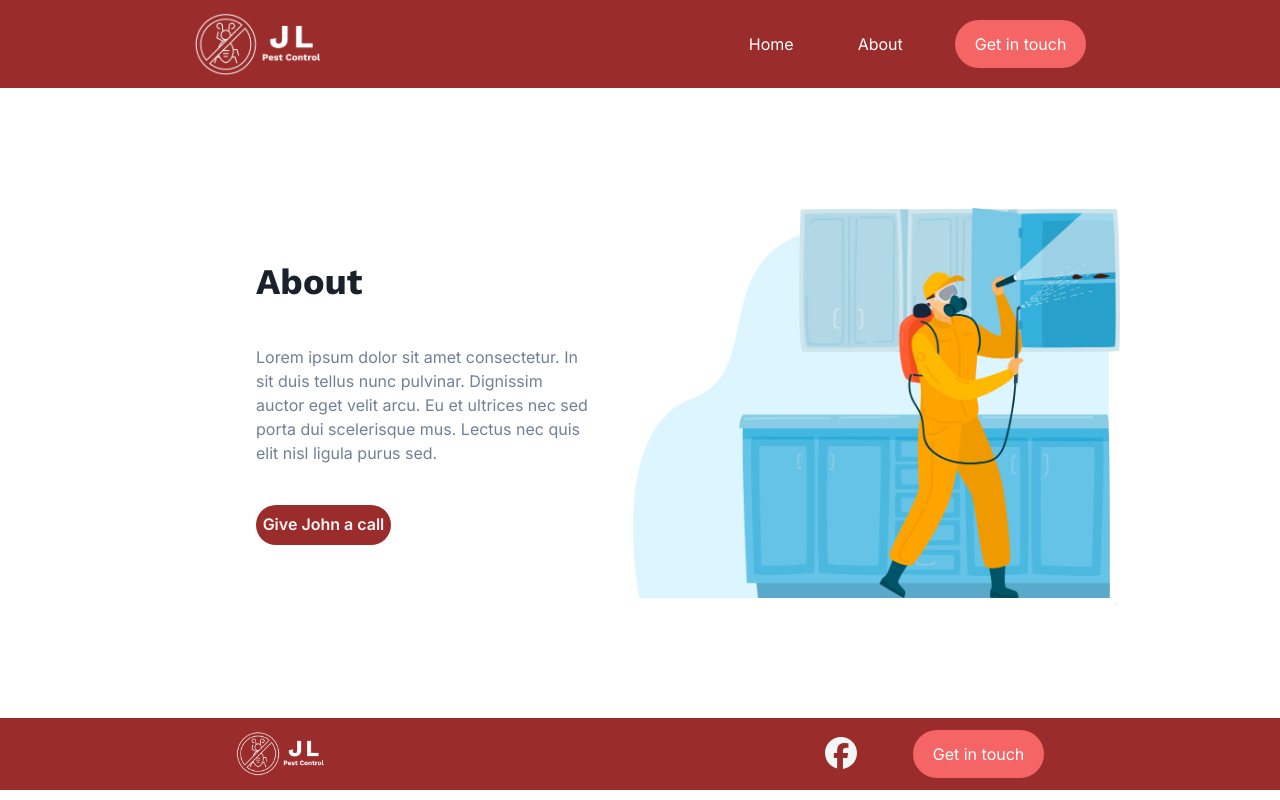
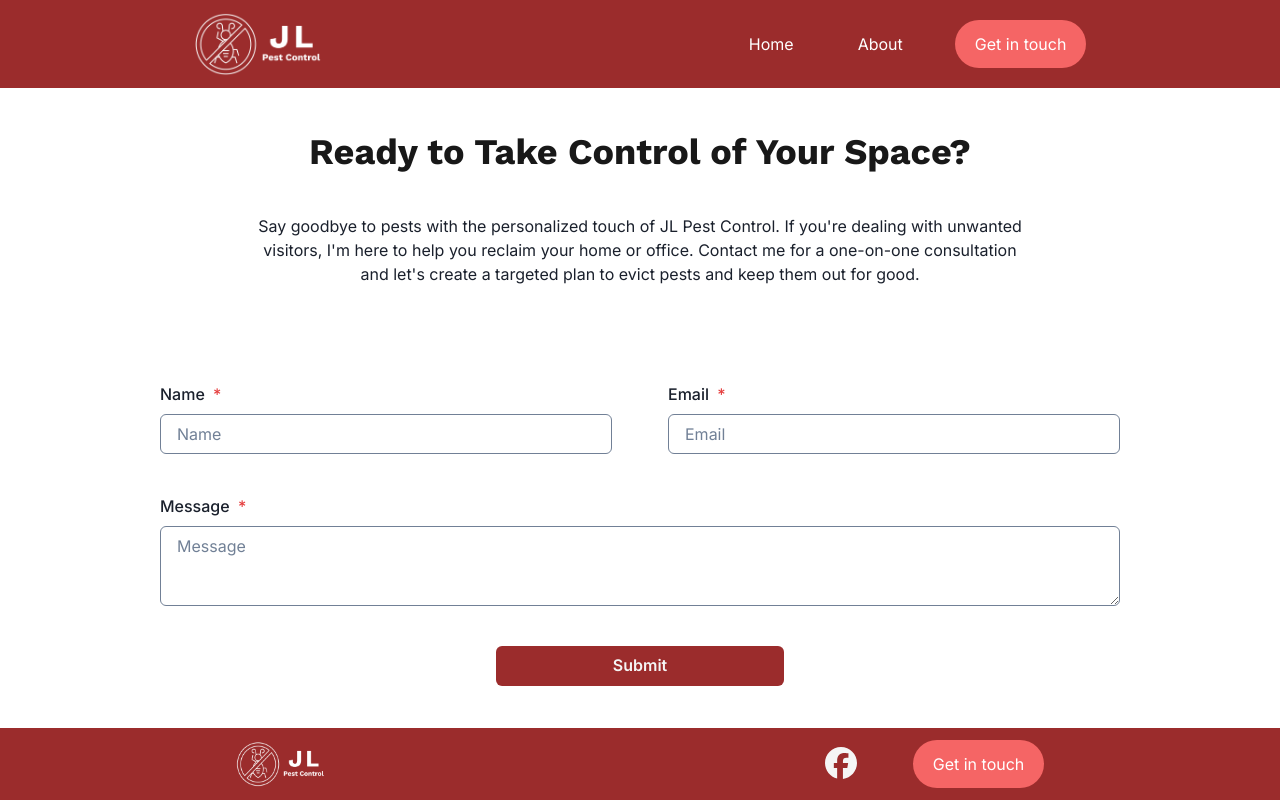
Before and after one commit to RaeesaParker/pest-control, a React (Create React App) app: page /contact in a window 1280 px wide. Built offline with nearby package versions, Linux system fonts and the light colour scheme.

Commit message:
Add contact

```diff
--- a/src/components/about/Hero.tsx
+++ b/src/components/about/Hero.tsx
@@ -23,7 +23,7 @@ export const Hero = () => {
         gap="10"
         ml={isMobile ? "0" : "24"}
       >
-        <Heading as="h1">About</Heading>
+        <Heading as="h1" color="tones.darkBlack">About</Heading>
         <Text color="tones.darkGrey">{heroStrapLineAbout} </Text>
 
         <Link
--- /dev/null
+++ b/src/components/contact/ContactForm.tsx
@@ -0,0 +1,83 @@
+import { Button, Flex, FormControl, FormLabel, Input, Textarea, useToast } from "@chakra-ui/react"
+
+export const ContactForm = () => {
+  const toast = useToast()
+
+
+  const onSubmit = (e: any) => {
+    e.preventDefault();
+
+    // Basic client-side validation
+    const form = e.target as HTMLFormElement;
+    const name = form.elements.namedItem("name") as HTMLInputElement;
+    const email = form.elements.namedItem("email") as HTMLInputElement;
+    const message = form.elements.namedItem("message") as HTMLInputElement;
+
+
+    if (!name.value || !email.value || !message.value) {
+      toast({
+        title: "Error",
+        description: "Please complete all lines of the form",
+        status: "error",
+        duration: 9000,
+        isClosable: true,
+        })
+    }else{
+      //handleSubmit(e);
+    }
+  };
+
+
+  return (
+    <Flex w="75%" justifyContent="center">
+      <form onSubmit={onSubmit} style={{width: "100%"}}>
+        <Flex gap="10" flexDirection="column" >
+          <Flex gap="14">
+            <FormControl isRequired>
+              <FormLabel> Name </FormLabel>
+              <Input
+                id="name"
+                type="text"
+                name="name"
+                placeholder="Name"
+                border="1px solid #718096"
+              />
+            </FormControl>
+
+            <FormControl isRequired>
+              <FormLabel> Email </FormLabel>
+              <Input
+                id="email"
+                type="email"
+                name="email"
+                placeholder="Email"
+                border="1px solid #718096"
+              />
+            </FormControl>
+          </Flex>
+
+          <FormControl isRequired>
+            <FormLabel> Message </FormLabel>
+            <Textarea
+              id="message"
+              name="message"
+              placeholder="Message"
+              border="1px solid #718096"
+              />
+          </FormControl>
+          <Flex justifyContent="center">
+            <Button
+              type="submit"
+              w="30%"
+              bg="red.dark"
+              _hover={{ backgroundColor: "red.light" }}
+              color="tones.lightGrey"
+            >
+              Submit
+            </Button>
+          </Flex>
+        </Flex>
+      </form>
+    </Flex>
+  )
+}
--- /dev/null
+++ b/src/components/contact/Hero.tsx
@@ -0,0 +1,31 @@
+import { Flex, Heading, Text,
+  useBreakpointValue,} from "@chakra-ui/react"
+import { contactTagline } from "../../constants/content"
+
+export const Hero = () => {
+  const isMobile = useBreakpointValue({ base: true, lg: false });
+
+  return (
+    <Flex
+      flexDirection="column"
+      alignItems={isMobile ? "flex-start" : "center"}
+      gap="10"
+      w={isMobile ? "75%" : "100%"}
+      mt={isMobile ? "10vh" : "0"}
+      >
+        <Flex
+          flexDirection="column"
+          alignItems="center"
+          gap="10"
+          w={isMobile ? "100%" : "60%"}
+        >
+            <Heading as="h2" color="tones.darkBlack">Ready to Take Control of Your Space?</Heading>
+            <Text textAlign="center">{contactTagline}</Text>
+        </Flex>
+        <Flex>
+
+        </Flex>
+
+      </Flex>
+  )
+}
--- a/src/components/homepage/Details.tsx
+++ b/src/components/homepage/Details.tsx
@@ -8,7 +8,7 @@ export const Details = () => {
       {detailsArray.map((detail, index) => {
         return (
           <Flex gap="10" flexDirection="column" key={index}>
-          <Heading as="h2">{detail.title}</Heading>
+          <Heading as="h2" color="tones.darkBlack">{detail.title}</Heading>
           <Text color="tones.darkBlack">{detail.content}</Text>
           <Divider mt="7" mb="5" border="1px solid tones.darkGrey"/>
         </Flex>
--- a/src/constants/content.tsx
+++ b/src/constants/content.tsx
@@ -56,3 +56,9 @@ export const testimonials = [testimonialOne, testimonialTwo, testimonialThree]
 // -------------- ABOUT PAGE -----------
 export const heroStrapLineAbout =
   "Lorem ipsum dolor sit amet consectetur. In sit duis tellus nunc pulvinar. Dignissim auctor eget velit arcu. Eu et ultrices nec sed porta dui scelerisque mus. Lectus nec quis elit nisl ligula purus sed."
+
+
+
+// -------------- CONTACT PAGE ------------
+export const contactTagline =
+"Say goodbye to pests with the personalized touch of JL Pest Control. If you're dealing with unwanted visitors, I'm here to help you reclaim your home or office. Contact me for a one-on-one consultation and let's create a targeted plan to evict pests and keep them out for good."
--- a/src/pages/ContactPage.tsx
+++ b/src/pages/ContactPage.tsx
@@ -1,7 +1,8 @@
-import { Box, Flex, useBreakpointValue } from "@chakra-ui/react"
+import {  Flex, useBreakpointValue } from "@chakra-ui/react"
 import {  NavBar } from "../components/common/NavBar"
-import { Hero } from "../components/about/Hero"
 import { Footer } from "../components/common/Footer"
+import { Hero } from "../components/contact/Hero";
+import { ContactForm } from "../components/contact/ContactForm";
 
 export const ContactPage = () => {
   const isMobile = useBreakpointValue({ base: true, lg: false });
@@ -10,17 +11,19 @@ export const ContactPage = () => {
     <Flex
       flexDirection="column"
       alignItems="center"
-      gap= {isMobile ? "10vh" : "15vh"}
+      minH="100vh"
     >
       <NavBar />
-
       <Flex
-        w="75%"
         flexDirection="column"
-        gap= {isMobile ? "10vh" : "20vh"}
+        gap={isMobile ? "5" : "14" }
         alignItems="center"
+        justifyContent="center"
+        flex={1}
+        mb={isMobile ? "10vh" : "0"}
       >
         <Hero />
+        <ContactForm />
       </Flex>
       <Footer />
     </Flex>
```
